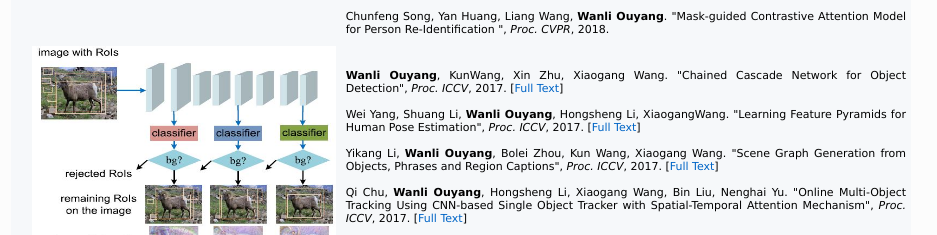
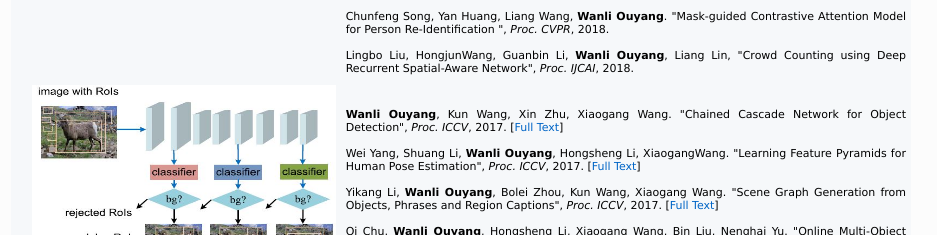
Before and after one commit to wlouyang/wlouyang.github.io, a plain HTML site: page saved_resource.htm in a window 1280 px wide. Shown: the part 4470-4705 px from the top of the page, without its empty margins (179-1116 px from the left). Drawn offline with Linux system fonts and the light colour scheme.

Commit message:
Add files via upload

```diff
--- a/saved_resource.htm
+++ b/saved_resource.htm
@@ -1105,8 +1105,10 @@ and from 43 to 38 percent on the ETH dataset.
                         <br>
                         <br>
                       	Chunfeng Song, Yan Huang, Liang Wang, <strong>Wanli Ouyang</strong>. "Mask-guided Contrastive Attention Model for Person Re-Identification ", <em>Proc. CVPR</em>, 2018.
-
-                 </tr>
+                        <br>
+                        <br>
+                      	Lingbo Liu, HongjunWang, Guanbin Li, <strong>Wanli Ouyang</strong>, Liang Lin, "Crowd Counting using Deep Recurrent Spatial-Aware Network", <em>Proc. IJCAI</em>, 2018.
+								</tr>
 
 
 
@@ -1114,7 +1116,7 @@ and from 43 to 38 percent on the ETH dataset.
                       <td width="20px" class="pub_td_number"> </td>
                    <td width="304px"> <img alt="OHT_Complexity" border="0" src="./images/ChainCNN.JPG" width="304px" height="240">
                       <td class="pub_td_text" width="500px" style="vertical-align: middle"> <br>
-                      	<strong>Wanli Ouyang</strong>, KunWang, Xin Zhu, Xiaogang Wang. "Chained Cascade Network
+                      	<strong>Wanli Ouyang</strong>, Kun Wang, Xin Zhu, Xiaogang Wang. "Chained Cascade Network
 for Object Detection", <em>Proc. ICCV</em>, 2017.
                         [<a class="aLink" title="Download Full Text" href="http://openaccess.thecvf.com/content_ICCV_2017/papers/Ouyang_Chained_Cascade_Network_ICCV_2017_paper.pdf" target="_blank">Full Text</a>]
                         <br>
```
